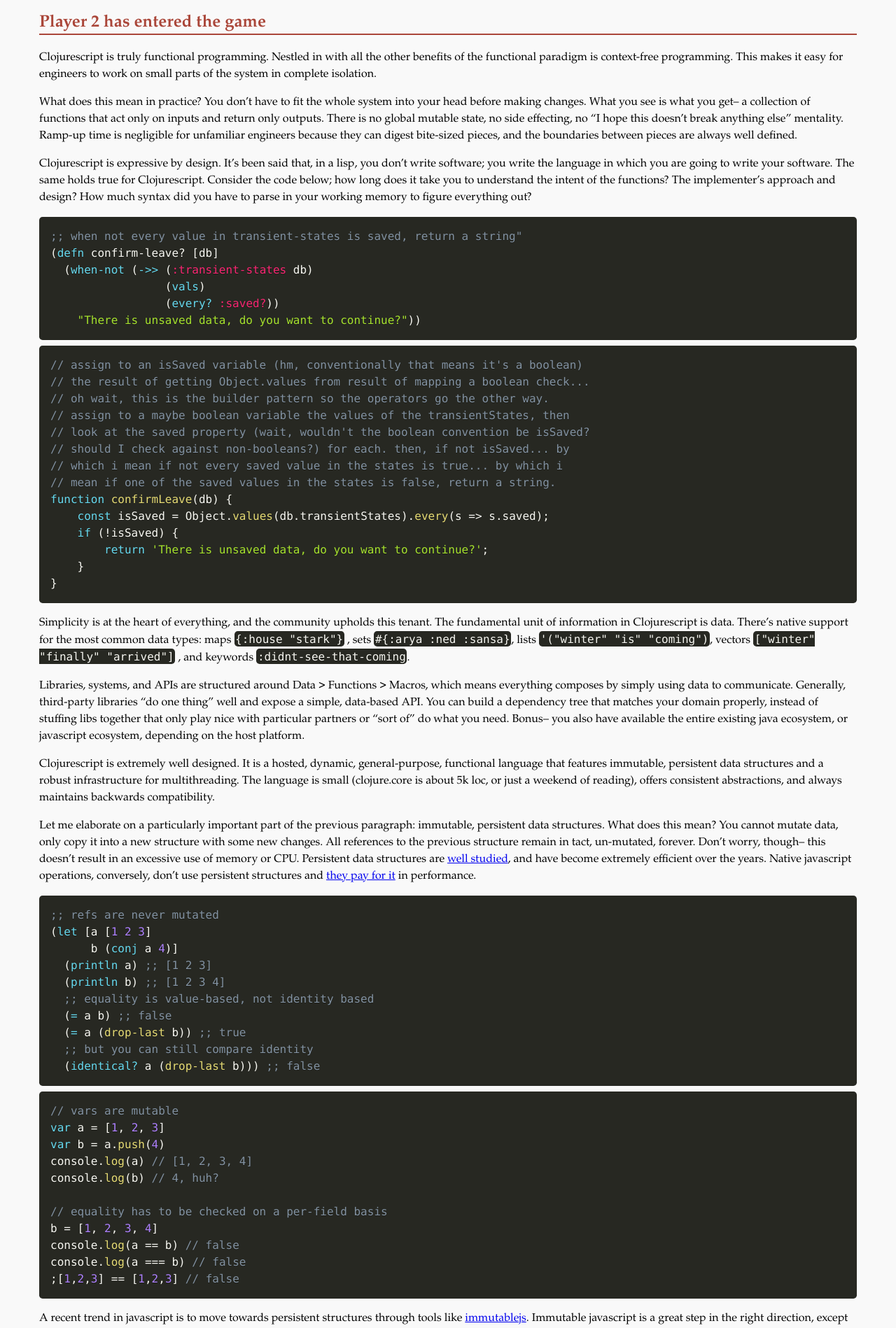
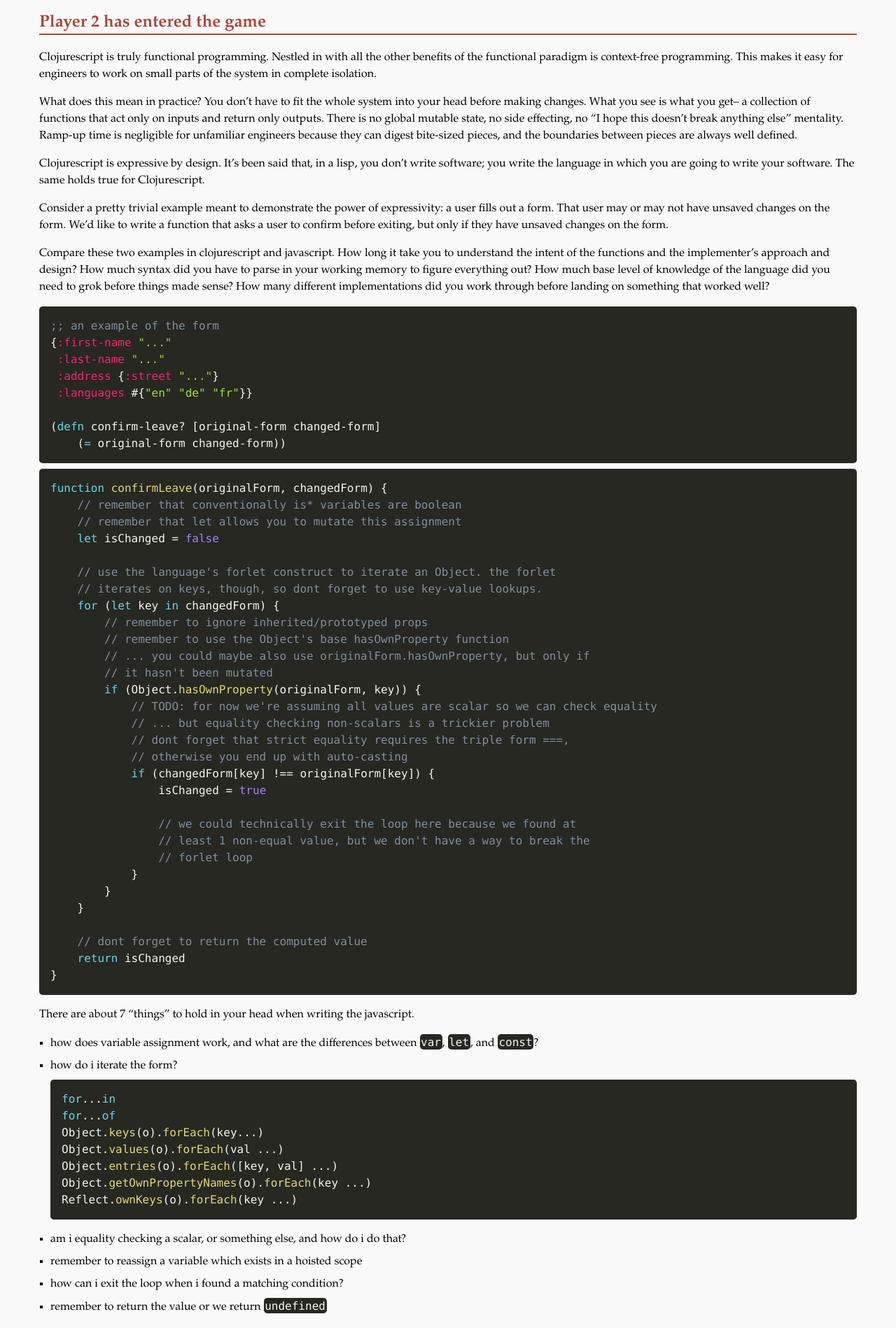
Before and after one commit to lwhorton/lwhorton.github.io, a Jekyll site: the page built from _posts/2018-03-17-why-clojurescript.md, in a window 1280 px wide. Shown: the part 1261-3159 px from the top of the page at 70% size. Built offline with Jekyll 4.4.1, drawn with Linux system fonts in a browser that asks for light colours; some of the changed text lies outside the part shown.

Commit message:
fix some css

````diff
--- a/_includes/navigation.html
+++ b/_includes/navigation.html
@@ -1,9 +1,5 @@
 <nav>
-  <ol>
-    {% for item in site.data.navigation %}
-    <li>
-    <a href="{{ item.link }}">{{ item.name }}</a>
-    </li>
-    {% endfor %}
-  </ol>
+  {% for item in site.data.navigation %}
+  <a href="{{ item.link }}">{{ item.name }}</a>
+  {% endfor %}
 </nav>
--- a/_posts/2018-03-17-why-clojurescript.md
+++ b/_posts/2018-03-17-why-clojurescript.md
@@ -95,36 +95,88 @@
 
 Clojurescript is **expressive** by design. It's been said that, in a lisp, you don't
 write software; you write the language in which you are going to write your
-software. The same holds true for Clojurescript. Consider the code below; how long
-does it take you to understand the intent of the functions? The implementer's
-approach and design? How much syntax did you have to parse in your working
-memory to figure everything out?
+software. The same holds true for Clojurescript.
+
+Consider a pretty trivial example meant to demonstrate the power of
+expressivity: a user fills out a form. That user may or may not have unsaved
+changes on the form. We'd like to write a function that asks a user to confirm
+before exiting, but only if they have unsaved changes on the form.
+
+Compare these two examples in clojurescript and javascript. How long it take you
+to understand the intent of the functions and the implementer's approach and
+design? How much syntax did you have to parse in your working memory to figure
+everything out? How much base level of knowledge of the language did you need to
+grok before things made sense? How many different implementations did you work
+through before landing on something that worked well?
 
 ```clojure
-;; when not every value in transient-states is saved, return a string"
-(defn confirm-leave? [db]
-  (when-not (->> (:transient-states db)
-                 (vals)
-                 (every? :saved?))
-    "There is unsaved data, do you want to continue?"))
+;; an example of the form
+{:first-name "..."
+ :last-name "..."
+ :address {:street "..."}
+ :languages #{"en" "de" "fr"}}
+
+(defn confirm-leave? [original-form changed-form]
+    (= original-form changed-form))
 ```
+
 ```javascript
-// assign to an isSaved variable (hm, conventionally that means it's a boolean)
-// the result of getting Object.values from result of mapping a boolean check...
-// oh wait, this is the builder pattern so the operators go the other way.
-// assign to a maybe boolean variable the values of the transientStates, then
-// look at the saved property (wait, wouldn't the boolean convention be isSaved?
-// should I check against non-booleans?) for each. then, if not isSaved... by
-// which i mean if not every saved value in the states is true... by which i
-// mean if one of the saved values in the states is false, return a string.
-function confirmLeave(db) {
-    const isSaved = Object.values(db.transientStates).every(s => s.saved);
-    if (!isSaved) {
-        return 'There is unsaved data, do you want to continue?';
+function confirmLeave(originalForm, changedForm) {
+    // remember that conventionally is* variables are boolean
+    // remember that let allows you to mutate this assignment
+    let isChanged = false
+
+    // use the language's forlet construct to iterate an Object. the forlet
+    // iterates on keys, though, so dont forget to use key-value lookups.
+    for (let key in changedForm) {
+        // remember to ignore inherited/prototyped props
+        // remember to use the Object's base hasOwnProperty function
+        // ... you could maybe also use originalForm.hasOwnProperty, but only if
+        // it hasn't been mutated
+        if (Object.hasOwnProperty(originalForm, key)) {
+            // TODO: for now we're assuming all values are scalar so we can check equality
+            // ... but equality checking non-scalars is a trickier problem
+            // dont forget that strict equality requires the triple form ===,
+            // otherwise you end up with auto-casting
+            if (changedForm[key] !== originalForm[key]) {
+                isChanged = true
+
+                // we could technically exit the loop here because we found at
+                // least 1 non-equal value, but we don't have a way to break the
+                // forlet loop
+            }
+        }
     }
+
+    // dont forget to return the computed value
+    return isChanged
 }
 ```
 
+There are about 7 "things" to hold in your head when writing the javascript.
+
+- how does variable assignment work, and what are the differences between `var`,
+`let`, and `const`?
+- how do i iterate the form?
+```javascript
+for...in
+for...of
+Object.keys(o).forEach(key...)
+Object.values(o).forEach(val ...)
+Object.entries(o).forEach([key, val] ...)
+Object.getOwnPropertyNames(o).forEach(key ...)
+Reflect.ownKeys(o).forEach(key ...)
+```
+- am i equality checking a scalar, or something else, and how do i do that?
+- remember to reassign a variable which exists in a hoisted scope
+- how can i exit the loop when i found a matching condition?
+- remember to return the value or we return `undefined`
+
+If the author isn't intimately familiar with the peculiarities of the language,
+a simple equality check between two forms becomes an error-prone mess of
+complexity.
+
+## Simplicity
 **Simplicity** is at the heart of everything, and the community upholds this
 tenant. The fundamental unit of information in Clojurescript is data. There's native
 support for the most common data types: maps `{:house "stark"}` , sets
--- a/_sass/main.scss
+++ b/_sass/main.scss
@@ -38,29 +38,13 @@
 nav {
   margin: 0 0 2rem 0;
   font-size: 1rem;
-
-    & ol {
-      list-style: none;
-      padding-bottom: 0;
-      //padding-inline-start: 2.5rem;
-      margin: 0;
-
   display: flex;
   flex-direction: row;
   flex-wrap: wrap;
   justify-content: flex-start;
 
-      & li {
+  a {
     padding: 0 1rem 0 0;
-      }
-
-      & li + li {
-        border-left: solid 2px $primary;
-        padding-left: 1rem;
-      }
-
-      & a {
-        //color: #6E6E6E;
     font-size: 1rem;
 
     &:hover {
@@ -70,6 +54,10 @@
       color: $primary;
     }
   }
+
+  &  a + a {
+    border-left: solid 2px $primary;
+    padding-left: 1rem;
   }
 }
 
@@ -175,7 +163,8 @@
 }
 
 ol,ul {
-  padding-left: 0;
+  padding-left: 1rem;
+  list-style-type: square;
 }
 
 #reading {
````
Lines whose indentation alone changed are shown as unchanged.
